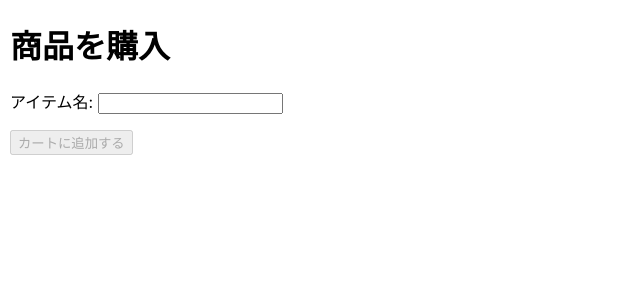
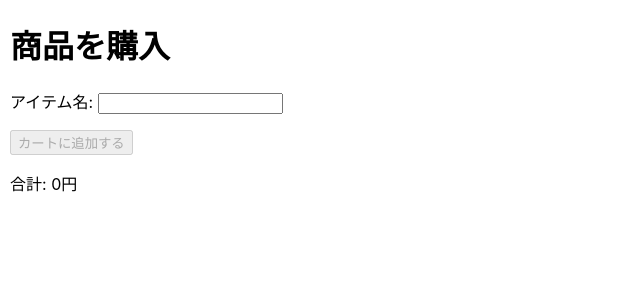
Before and after one commit to mokajima/react-chapter4-demo, a React (Create React App) app: page / in a window 1280 px wide. Shown: the top 300 px of the page, without its empty margins (0-640 px from the left). Built offline with nearby package versions, Linux system fonts and the light colour scheme.

Commit message:
カートに追加したアイテムの値段の合計を表示

```diff
--- a/src/App.js
+++ b/src/App.js
@@ -29,6 +29,7 @@ const App = () => {
           <li key={item}>{item}</li>
         ))}
       </ul>
+      <Total cartItems={cartItems} />
     </div>
   );
 };
@@ -57,4 +58,12 @@ const AddButton = ({ disabled, onClick }) => {
   );
 };
 
+const Total = ({ cartItems }) => {
+  console.log('renders <Total />');
+
+  const total = cartItems.reduce((acc, cur) => cur.length * 100 + acc, 0);
+
+  return <p>合計: {total}円</p>;
+};
+
 export default App;
```
